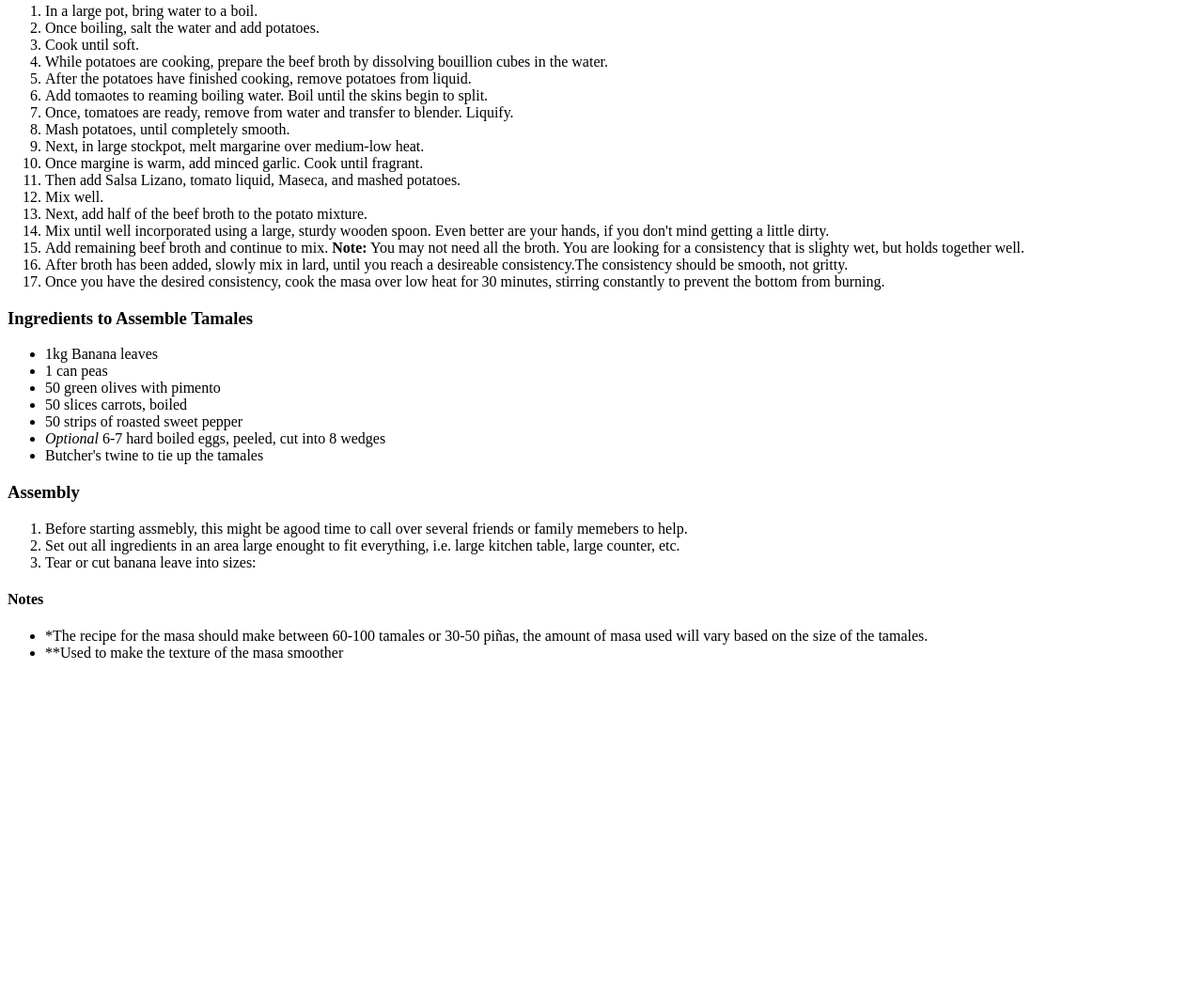
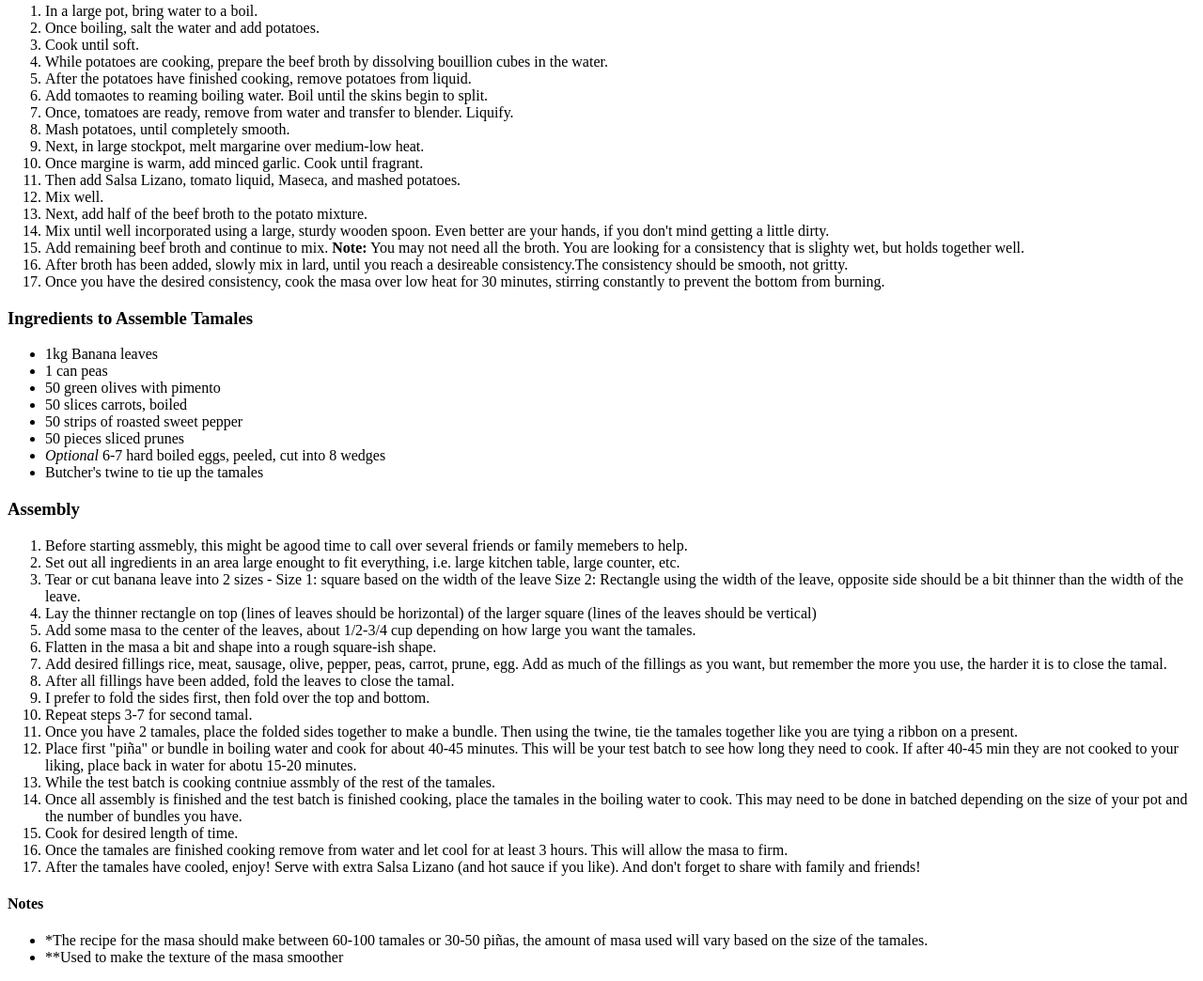
Before and after one commit to JLAdamchik/odin_recipes, a plain HTML site: page recipes/tamales_costarricenses.html in a window 1280 px wide. Shown: the part 1603-2647 px from the top of the page at 94% size. Before the commit the page ends 2323 px from the top, so only its background shows below. Drawn offline with Linux system fonts and the light colour scheme; files whose address does not match are found by name.

Commit message:
Finsihed Assembly instructions

```diff
--- a/recipes/tamales_costarricenses.html
+++ b/recipes/tamales_costarricenses.html
@@ -102,6 +102,7 @@
                     <li>50 green olives with pimento</li>
                     <li>50 slices carrots, boiled</li>
                     <li>50 strips of roasted sweet pepper</li>
+                    <li>50 pieces sliced prunes</li>
                     <li><em>Optional</em> 6-7 hard boiled eggs, peeled, cut into 8 wedges</li>
                     <li>Butcher's twine to tie up the tamales</li>
                 </ul>
@@ -110,7 +111,21 @@
                 <ol>
                     <li>Before starting assmebly, this might be agood time to call over several friends or family memebers to help.</li>
                     <li>Set out all ingredients in an area large enought to fit everything, i.e. large kitchen table, large counter, etc.</li>
-                    <li>Tear or cut banana leave into sizes: </li>
+                    <li>Tear or cut banana leave into 2 sizes - Size 1: square based on the width of the leave Size 2: Rectangle using the width of the leave, opposite side should be a bit thinner than the width of the leave.</li>
+                    <li>Lay the thinner rectangle on top (lines of leaves should be horizontal) of the larger square (lines of the leaves should be vertical)</li>
+                    <li>Add some masa to the center of the leaves, about 1/2-3/4 cup depending on how large you want the tamales.</li>
+                    <li>Flatten in the masa a bit and shape into a rough square-ish shape.</li>
+                    <li>Add desired fillings rice, meat, sausage, olive, pepper, peas, carrot, prune, egg. Add as much of the fillings as you want, but remember the more you use, the harder it is to close the tamal.</li>
+                    <li>After all fillings have been added, fold the leaves to close the tamal.</li>
+                    <li>I prefer to fold the sides first, then fold over the top and bottom.</li>
+                    <li>Repeat steps 3-7 for second tamal.</li>
+                    <li>Once you have 2 tamales, place the folded sides together to make a bundle. Then using the twine, tie the tamales together like you are tying a ribbon on a present.</li>
+                    <li>Place first "piña" or bundle in boiling water and cook for about 40-45 minutes. This will be your test batch to see how long they need to cook. If after 40-45 min they are not cooked to your liking, place back in water for abotu 15-20 minutes.</li>
+                    <li>While the test batch is cooking contniue assmbly of the rest of the tamales.</li>
+                    <li>Once all assembly is finished and the test batch is finished cooking, place the tamales in the boiling water to cook. This may need to be done in batched depending on the size of your pot and the number of bundles you have.</li>
+                    <li>Cook for desired length of time.</li>
+                    <li>Once the tamales are finished cooking remove from water and let cool for at least 3 hours. This will allow the masa to firm.</li>
+                    <li> After the tamales have cooled, enjoy! Serve with extra Salsa Lizano (and hot sauce if you like). And don't forget to share with family and friends!</li>
                 </ol>
 
             <h4>Notes</h4>
```
